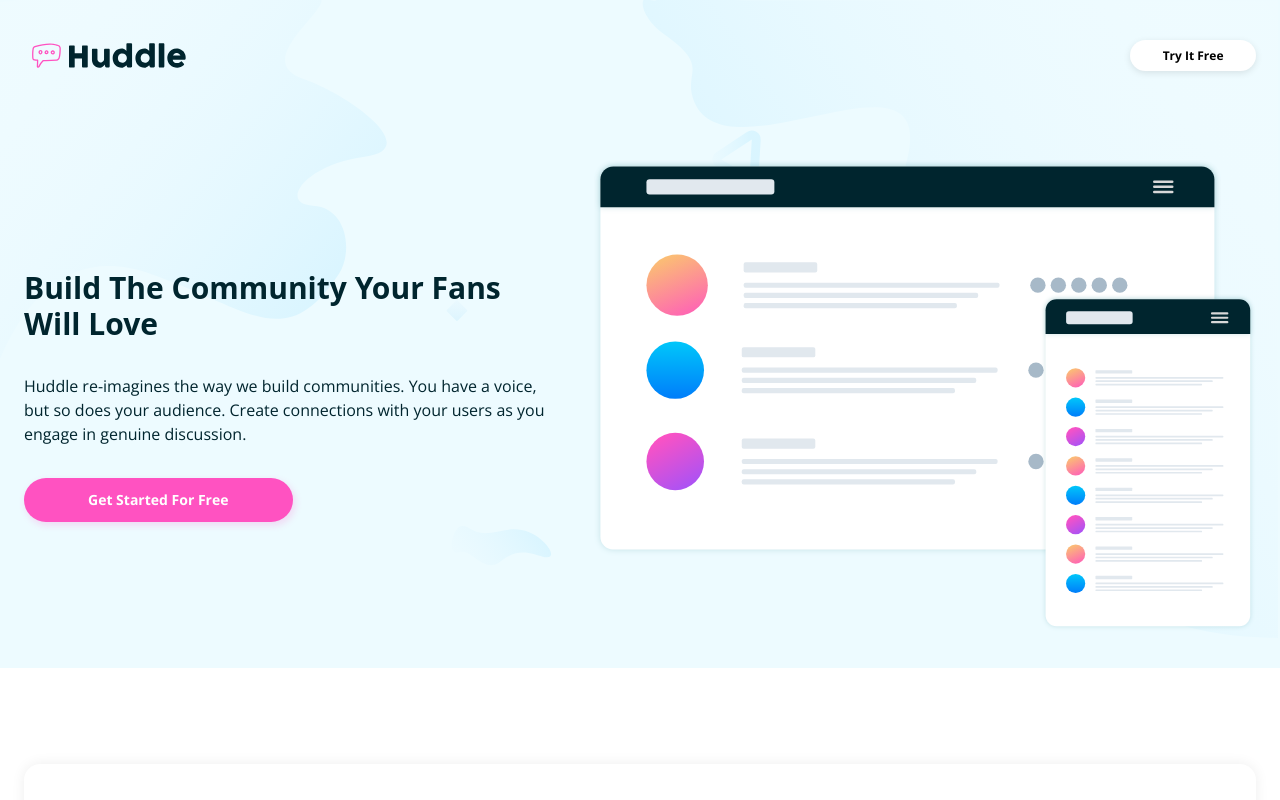
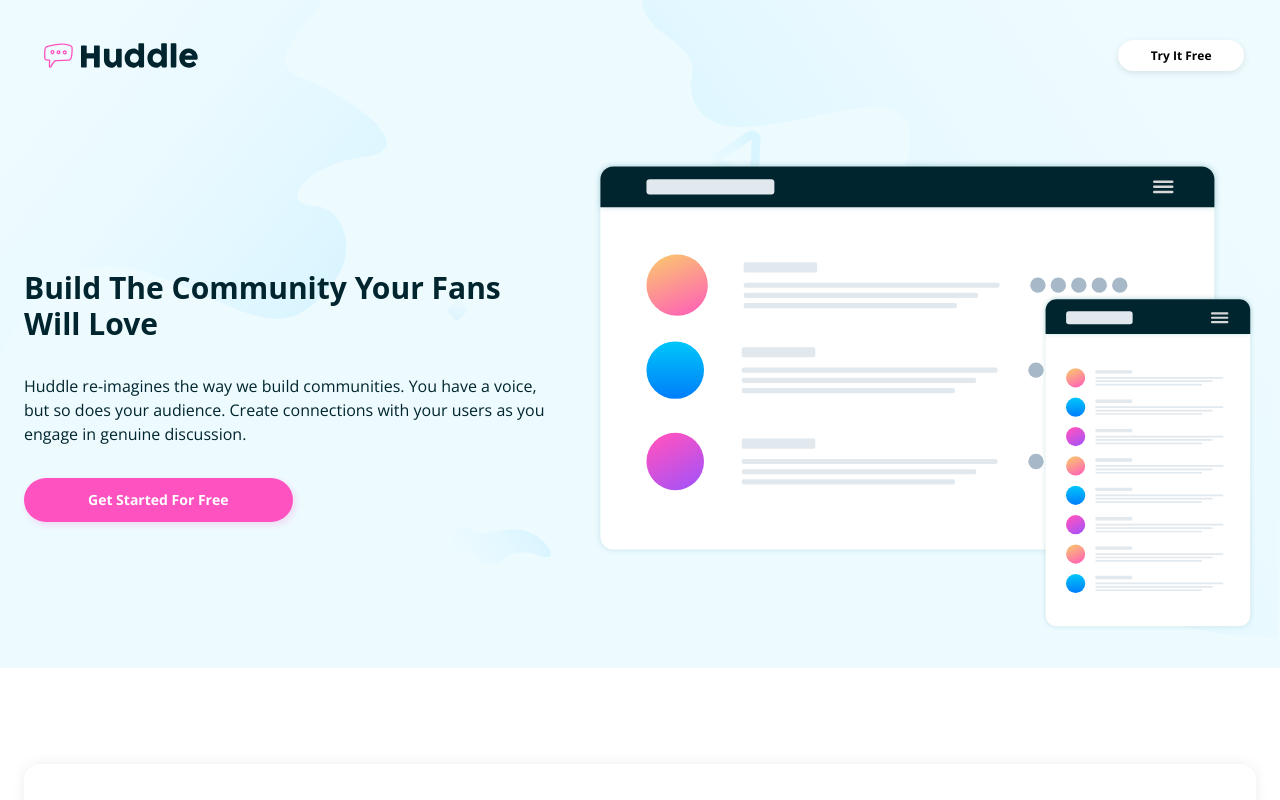
Before and after one commit to skyv26/huddle-landing-page-block, a React (Vite) app: page / in a window 1280 px wide. Shown: the top 800 px of the page. Built offline with nearby package versions, Linux system fonts and the light colour scheme.

Commit message:
Add more side spacing in the `header`

```diff
--- a/src/components/Header.jsx
+++ b/src/components/Header.jsx
@@ -2,7 +2,7 @@ import Logo from "./Logo";
 
 const Header = () => {
   return (
-    <header className="flex flex-row justify-between items-center absolute w-full px-4 pt-7 min-[390px]:px-6 md:pt-10">
+    <header className="flex flex-row justify-between items-center absolute w-full px-4 pt-7 min-[390px]:px-6 md:pt-10 lg:px-9">
       <a href="#">
         <Logo className="w-[104px] h-[16px] md:w-[170px] md:h-[25px]" />
       </a>
```
